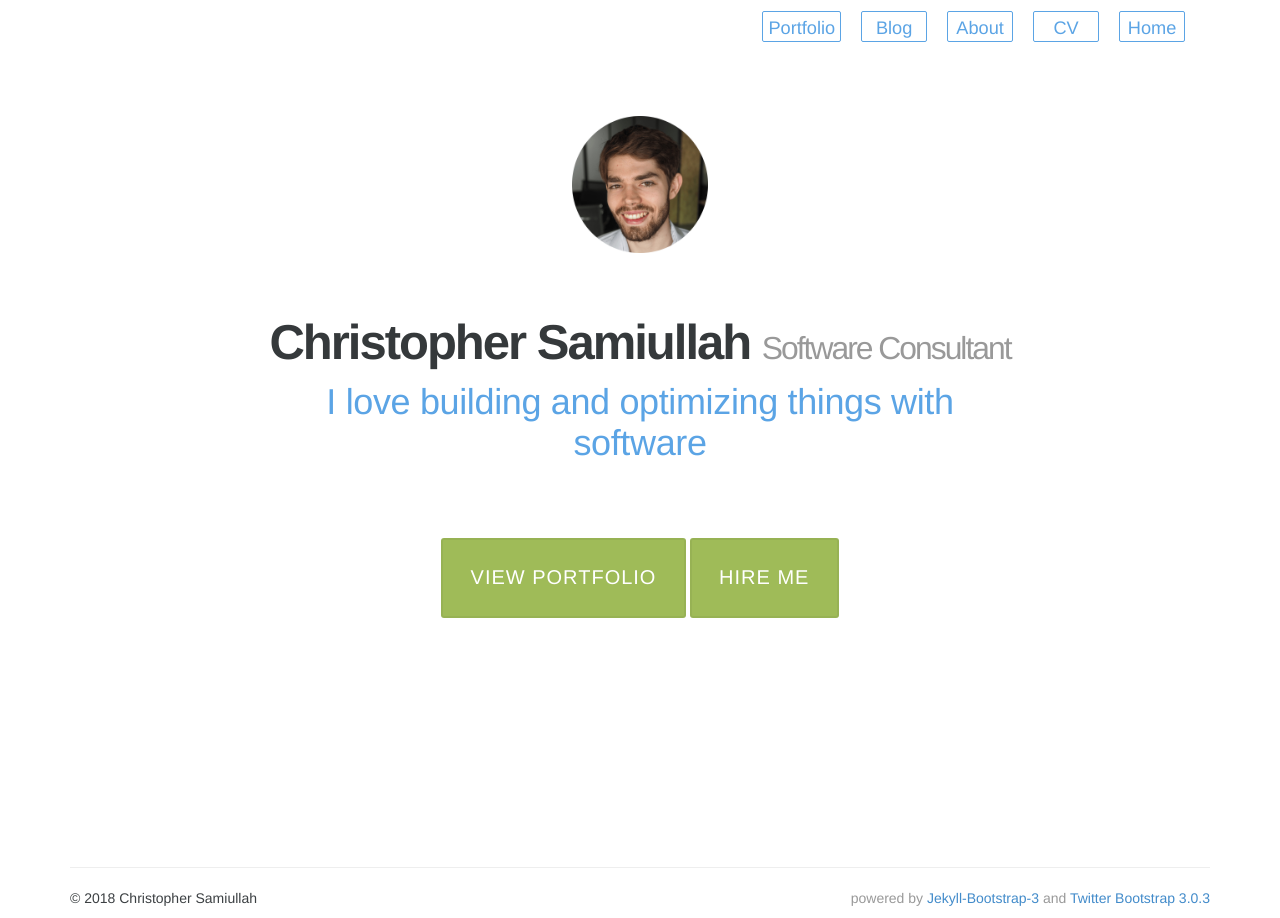
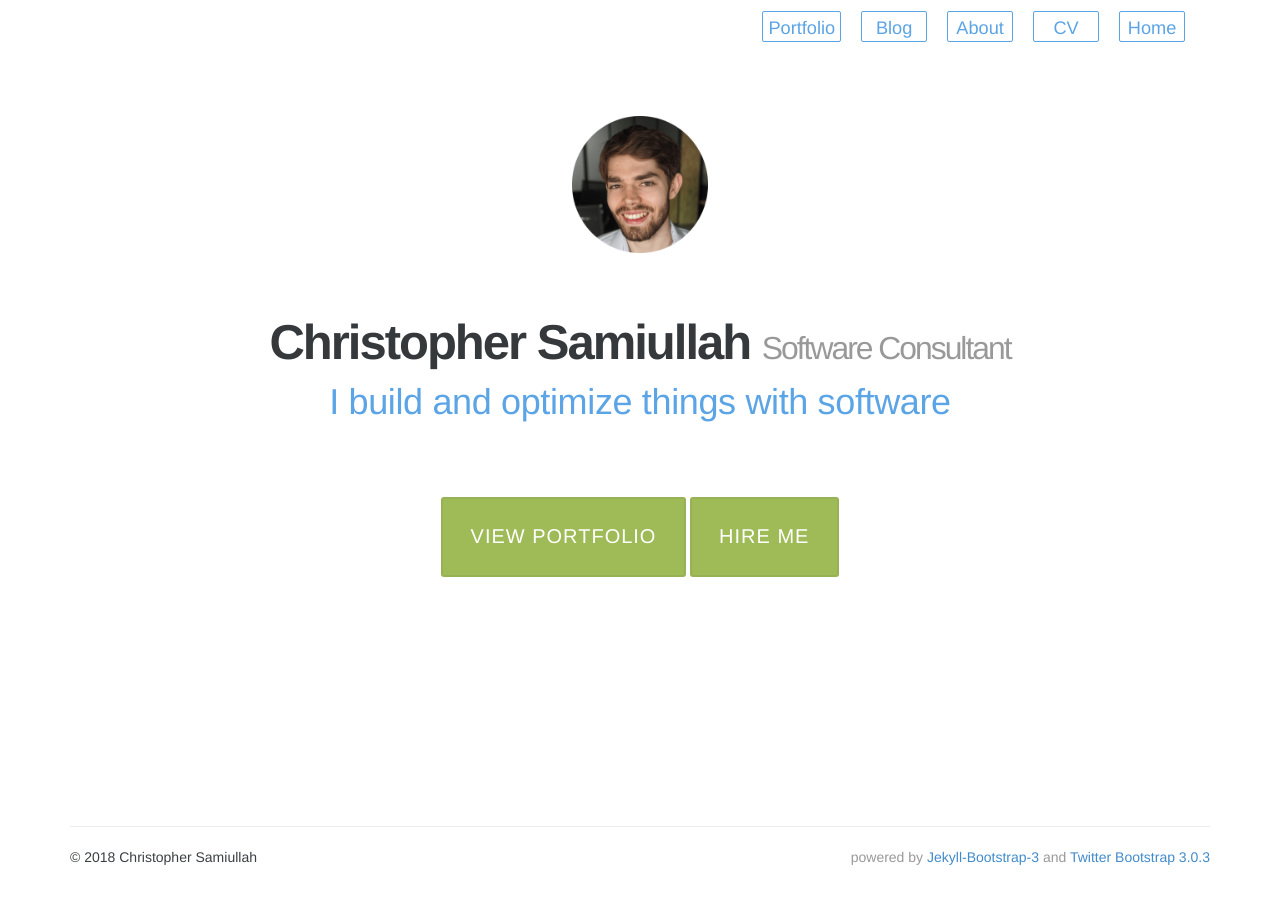
Before and after one commit to val314159/christophergs.github.io, a Jekyll site: the page built from index.md, in a window 1280 px wide. Built offline with Jekyll 4.4.1, drawn with Linux system fonts in a browser that asks for light colours.

Commit message:
update home page

```diff
--- a/index.md
+++ b/index.md
@@ -8,7 +8,7 @@ analytics: true
 <div class="row">
 	<div class="col-xs-2"></div>
 	<div class="desc col-xs-8">
-		<h2 class="text-center">I love building and optimizing things with software</h2>
+		<h2 class="text-center">I build and optimize things with software</h2>
 	</div>
 	<div class="col-xs-2"></div>
 </div>
```
